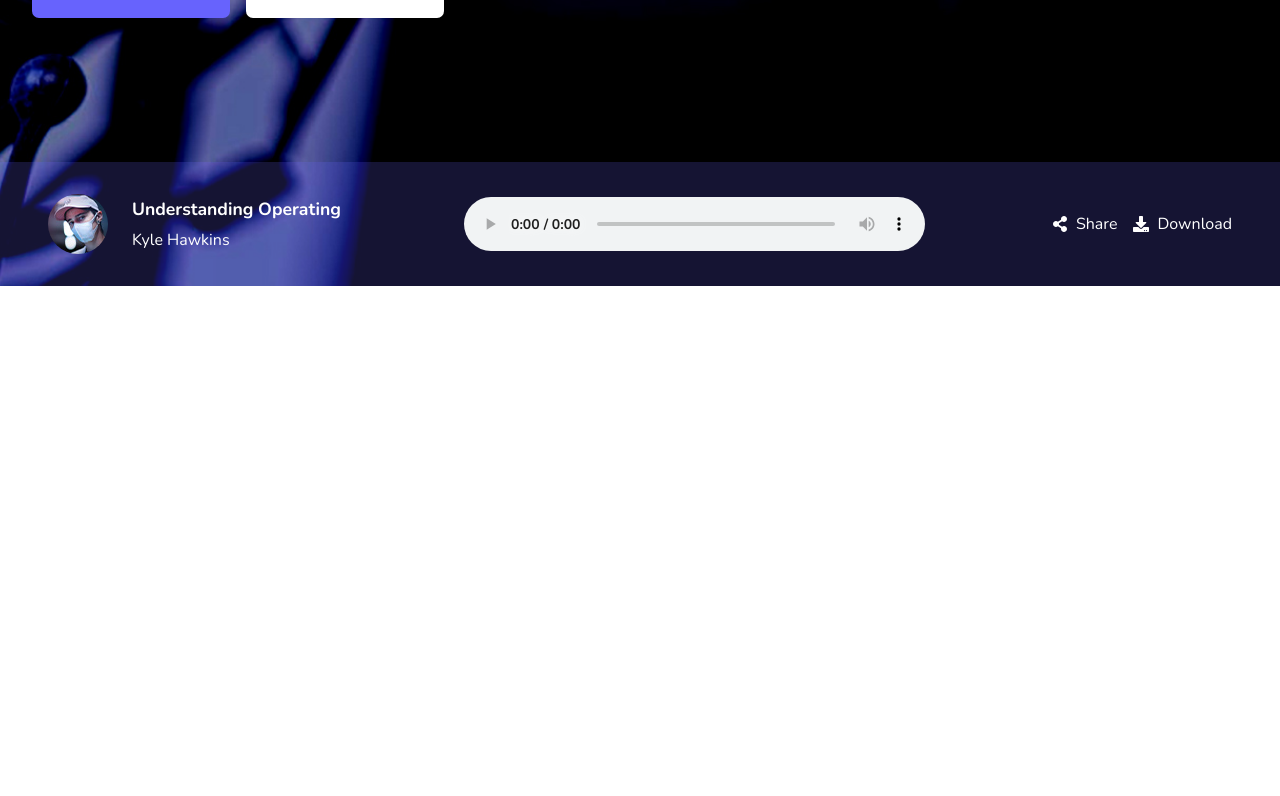
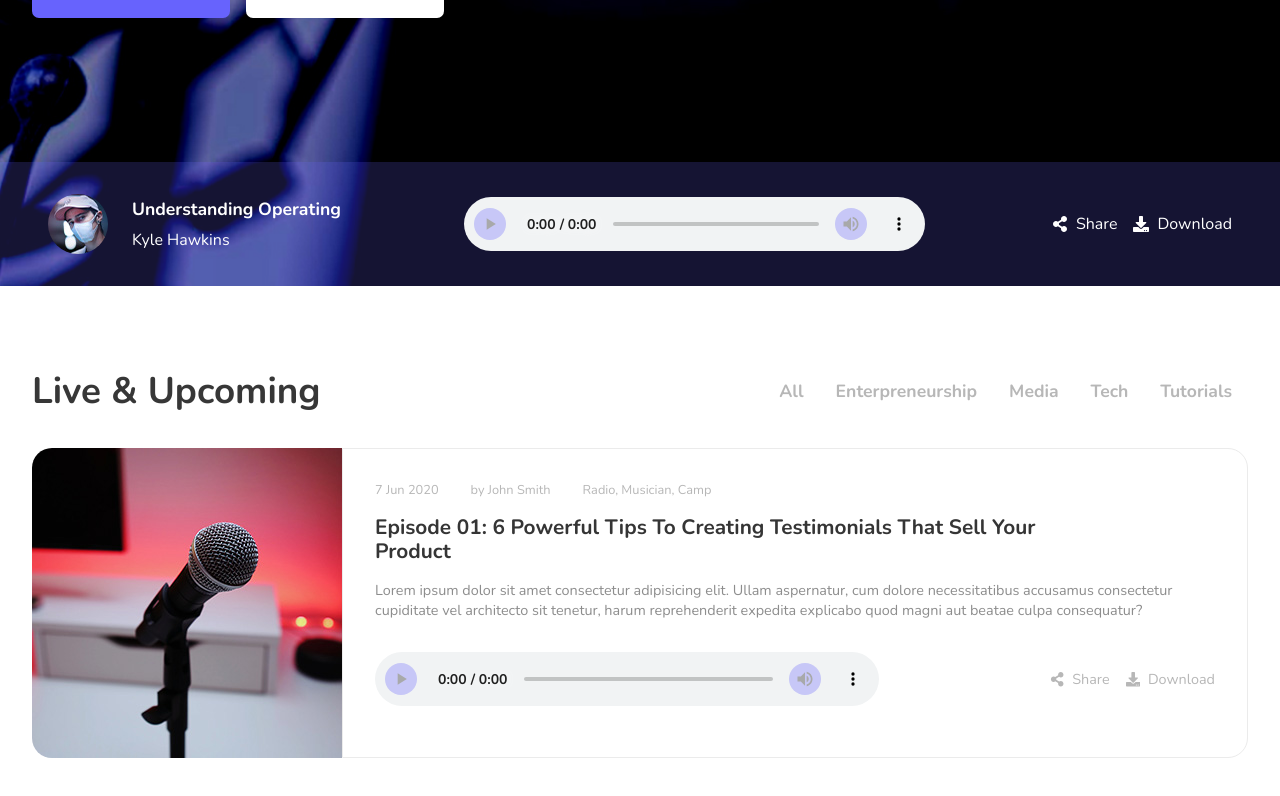
Before and after one commit to zacharymillerm/ultrapod, a React (Create React App) app: page / in a window 1280 px wide. Shown: the part 650-1446 px from the top of the page. Before the commit the page ends 936 px from the top, so only its background shows below. Built offline with nearby package versions, Linux system fonts and the light colour scheme; the HTML template or start-up script is replaced by a standard one.

Commit message:
Added podcast section

```diff
--- a/src/App.css
+++ b/src/App.css
@@ -33,9 +33,21 @@
 	width: 60%;
 }
 
+.white{
+	color: #fff;
+}
+
+.grey{
+	color: #b7b7b7;
+}
+
 @media screen and (max-width: 650px ) {
 	.audio-book{
 		width: 100%;
+	}
+
+	.header-icon{
+		color: #6763FD;
 	}
 }
 
@@ -47,12 +59,12 @@ audio::-webkit-media-controls-enclosure{
 	background-color: transparent;
 } */
 
-/* audio::-webkit-media-controls-play-button,
+audio::-webkit-media-controls-play-button,
 audio::-webkit-media-controls-mute-button{
 	background-color: #6763FD;
 	border-radius: 50%;
 	margin-right: 1rem;
-} */
+}
 
 audio::-webkit-media-controls-time-remaining-display,
 audio::-webkit-media-controls-current-time-display{
--- /dev/null
+++ b/src/components/Audio.js
@@ -0,0 +1,55 @@
+import React from "react";
+import styled from "styled-components"
+import { screens } from "../data/Screens";
+import { Link } from "react-router-dom";
+import { FaShareAlt, FaDownload } from "react-icons/fa";
+
+// Styles
+const AudioPlayer = styled.div`
+	display: flex;
+	align-items: center;
+	justify-content: space-between;
+	width: 100%;
+	@media ${screens.tabletS} {
+		flex-direction: column;
+		align-items: flex-start;
+	}
+`;
+const AudioLinks = styled.div`
+	display: flex;
+	@media ${screens.tabletS} {
+		margin-top: 2rem;
+	}
+`;
+const AudioLink = styled(Link)`
+	text-decoration: none;
+	color: #b7b7b7;
+	font-size: 90%;
+	margin-left: 1rem;
+	display: flex;
+	align-items: center;
+`;
+
+const AudioLinkName = styled.p`
+	margin-left: 0.5rem;
+`;
+
+const Audio = ({music}) => {
+	return (
+		<AudioPlayer>
+			<audio src={music} controls className='audio-book'></audio>
+			<AudioLinks>
+				<AudioLink to=''>
+					<FaShareAlt />
+					<AudioLinkName>Share</AudioLinkName>
+				</AudioLink>
+				<AudioLink to=''>
+					<FaDownload />
+					<AudioLinkName>Download</AudioLinkName>
+				</AudioLink>
+			</AudioLinks>
+		</AudioPlayer>
+	);
+};
+
+export default Audio;
--- a/src/components/Home/HeroSection.js
+++ b/src/components/Home/HeroSection.js
@@ -3,17 +3,16 @@ import styled from "styled-components";
 import Navbar from "../Navbar";
 import HeroBg from "../../img/hero/hero-bg.jpg";
 import HeroImage from "../../img/hero/hero-video.png";
-import HeroArtist from '../../img/hero/hero-track.jpg'
+import HeroArtist from "../../img/hero/hero-track.jpg";
 import { Link } from "react-router-dom";
 import { IoCalendarNumberOutline } from "react-icons/io5";
 import { FaShareAlt, FaDownload } from "react-icons/fa";
-import Music1 from '../../music-files/1.mp3'
+import Music1 from "../../music-files/1.mp3";
 import { screens } from "../../data/Screens";
 
 const HeroContainer = styled.div`
 	background-image: url(${HeroBg});
 	height: 100%;
-	/* height: 100vh; */
 	background-position: center;
 	background-size: cover;
 	color: #fff;
@@ -67,7 +66,7 @@ const LeftButtons = styled.div`
 const Button1 = styled(Link)`
 	text-decoration: none;
 	color: #fff;
-    background-color: #6763FD;
+	background-color: #6763fd;
 	border-radius: 7px;
 	font-size: 90%;
 	font-weight: 700;
@@ -76,7 +75,7 @@ const Button1 = styled(Link)`
 	width: 150px;
 	display: flex;
 	justify-content: center;
-    @media ${screens.tabletS}{
+	@media ${screens.tabletS} {
 		margin-bottom: 1rem;
 	}
 `;
@@ -118,7 +117,7 @@ const AudioContent = styled.div`
 	@media ${screens.mobileL} {
 		padding: 2rem 1rem;
 	}
-`
+`;
 const AudioContainer = styled.div`
 	display: flex;
 	flex-direction: row;
@@ -127,7 +126,7 @@ const AudioContainer = styled.div`
 		flex-direction: column;
 		align-items: flex-start;
 	}
-`
+`;
 const Artist = styled.div`
 	display: flex;
 	align-items: center;
@@ -137,7 +136,7 @@ const Artist = styled.div`
 		margin-bottom: 2rem;
 		width: 100%;
 	}
-`
+`;
 const ArtistImage = styled.img`
 	border-radius: 50%;
 	margin-right: 1.5rem;
@@ -145,16 +144,15 @@ const ArtistImage = styled.img`
 		width: 50px;
 		height: auto;
 	}
-`
-const ArtistDesc = styled.div`
-
-`
+`;
+const ArtistDesc = styled.div``;
 const DescTitle = styled.div`
 	font-weight: 700;
 	font-size: 1.1rem;
-    margin-bottom: .5rem;
-`
-const DescName = styled.div``
+	margin-bottom: 0.5rem;
+`;
+const DescName = styled.div``;
+
 const AudioPlayer = styled.div`
 	display: flex;
 	align-items: center;
@@ -164,28 +162,27 @@ const AudioPlayer = styled.div`
 		flex-direction: column;
 		align-items: flex-start;
 	}
-`
+`;
 const AudioLinks = styled.div`
 	display: flex;
 	@media ${screens.tabletS} {
 		margin-top: 2rem;
 	}
-`
+`;
 const AudioLink = styled(Link)`
 	text-decoration: none;
 	color: #fff;
 	margin-left: 1rem;
 	display: flex;
 	align-items: center;
-`
+`;
 
 const AudioLinkName = styled.p`
-    margin-left: .5rem;
-`
+	margin-left: 0.5rem;
+`;
 
 const HeroSection = ({ nav, showNav, closeNav }) => {
 	const today = new Date().toUTCString().slice(4, 16);
-	console.log(today);
 	return (
 		<div>
 			<HeroContainer>
@@ -216,10 +213,16 @@ const HeroSection = ({ nav, showNav, closeNav }) => {
 							</ArtistDesc>
 						</Artist>
 						<AudioPlayer>
-                            <audio src={Music1} controls className="audio-book"></audio>
+							<audio src={Music1} controls className='audio-book'></audio>
 							<AudioLinks>
-                                <AudioLink to=''><FaShareAlt /><AudioLinkName>Share</AudioLinkName></AudioLink>
-                                <AudioLink to=''><FaDownload /><AudioLinkName>Download</AudioLinkName></AudioLink>
+								<AudioLink to=''>
+									<FaShareAlt />
+									<AudioLinkName>Share</AudioLinkName>
+								</AudioLink>
+								<AudioLink to=''>
+									<FaDownload />
+									<AudioLinkName>Download</AudioLinkName>
+								</AudioLink>
 							</AudioLinks>
 						</AudioPlayer>
 					</AudioContainer>
--- a/src/components/Home/MainHome.js
+++ b/src/components/Home/MainHome.js
@@ -1,10 +1,10 @@
 import React from 'react'
-import HeroSection from './HeroSection'
+import Upcoming from './Upcoming'
 
 const MainHome = ({closeNav}) => {
   return (
     <div onClick={closeNav}>
-
+        <Upcoming />
     </div>
   )
 }
--- /dev/null
+++ b/src/components/Home/Upcoming.js
@@ -0,0 +1,56 @@
+import React from "react";
+import { Link } from "react-router-dom";
+import styled from "styled-components"
+import UpcomingCard from "./UpcomingCard";
+
+// Styles
+const UpcomingContainer = styled.div`
+    padding: 5rem 2rem;
+`
+const UpcomingHeader = styled.div`
+    display: flex;
+    flex-direction: row;
+    justify-content: space-between;
+    align-items: center;
+    margin-bottom: 2rem;
+`
+const HeaderText = styled.p`
+    font-size: 2.3rem;
+    font-weight: 700;
+    color: #373737;
+`
+const HeaderLinks = styled.div``
+const HeaderLink = styled(Link)`
+    font-size: 1.1rem;
+    margin: 0 1rem;
+    text-decoration: none;
+    color: #b7b7b7;
+    font-weight: 700;
+`
+const UpcomingCards = styled.div`
+
+`
+
+const Upcoming = () => {
+	return (
+		<>
+			<UpcomingContainer>
+				<UpcomingHeader>
+                    <HeaderText>Live & Upcoming</HeaderText>
+                    <HeaderLinks>
+                        <HeaderLink to='/'>All</HeaderLink>
+                        <HeaderLink to='/'>Enterpreneurship</HeaderLink>
+                        <HeaderLink to='/'>Media</HeaderLink>
+                        <HeaderLink to='/'>Tech</HeaderLink>
+                        <HeaderLink to='/'>Tutorials</HeaderLink>
+                    </HeaderLinks>
+                </UpcomingHeader>
+                <UpcomingCards>
+                    <UpcomingCard />
+                </UpcomingCards>
+			</UpcomingContainer>
+		</>
+	);
+};
+
+export default Upcoming;
--- /dev/null
+++ b/src/components/Home/UpcomingCard.js
@@ -0,0 +1,76 @@
+import React from "react";
+import { UpcomingData } from "../../data/UpcomingData";
+import Audio from "../Audio";
+import styled from "styled-components"
+
+// Styles
+const UpcomingCardContainer = styled.div`
+    display: flex;
+    /* border-radius: 4px;
+    border: 1px solid #373737; */
+`
+const CardImage = styled.img`
+    height: 100%;
+    border-top-left-radius: 20px;
+    border-bottom-left-radius: 20px;
+`
+const CardContent = styled.div`
+    padding: 2rem;
+    border: 1px solid #ebebeb;
+    border-top-right-radius: 20px;
+    border-bottom-right-radius: 20px;
+`
+const CardDetails = styled.div`
+    display: flex;
+    flex-direction: row;
+    margin-bottom: 1rem;
+`
+const CardDetail = styled.div`
+    margin-right: 2rem;
+    font-size: 80%;
+    color: #b7b7b7;
+`
+const DetailText = styled.p``
+const CardHeader = styled.p`
+    font-size: 1.3rem;
+    color: #353535;
+	font-weight: 700;
+	width: 80%;
+	line-height: 1.2;
+	margin-bottom: 1rem;
+    text-transform: capitalize;
+`
+const CardDesc = styled.p`
+    font-size: 90%;
+    margin-bottom: 2rem;
+    color: #8d8d8d;
+`
+
+const UpcomingCard = () => {
+	return (
+        UpcomingData.map((data) => (
+		<UpcomingCardContainer>
+			<CardImage src={data.image} alt={data.name} />
+				{/* <img src={data.image} alt={data.name} /> */}
+			{/* </CardImage> */}
+			<CardContent>
+				<CardDetails>
+					<CardDetail>
+						<DetailText>{data.date}</DetailText>
+					</CardDetail>
+					<CardDetail>
+						<DetailText>{data.artist}</DetailText>
+					</CardDetail>
+					<CardDetail>
+						<DetailText>{data.genre}</DetailText>
+					</CardDetail>
+				</CardDetails>
+				<CardHeader>{data.title}</CardHeader>
+                <CardDesc>{data.desc}</CardDesc>
+                <Audio music={data.music} color='grey' />
+			</CardContent>
+		</UpcomingCardContainer>
+	)));
+};
+
+export default UpcomingCard;
--- /dev/null
+++ b/src/data/UpcomingData.js
@@ -0,0 +1,21 @@
+import Image1 from '../img/podcast/podcast-1.jpg'
+import Image2 from '../img/podcast/podcast-2.jpg'
+import Image3 from '../img/podcast/podcast-3.jpg'
+import Image4 from '../img/podcast/podcast-4.jpg'
+import Music1 from '../music-files/2.mp3'
+import Music2 from '../music-files/3.mp3'
+import Music3 from '../music-files/4.mp3'
+import Music4 from '../music-files/5.mp3'
+
+export const UpcomingData = [
+    {
+        date: '7 Jun 2020',
+        artist: 'by John Smith',
+        genre: 'Radio, Musician, Camp',
+        title: 'Episode 01: 6 Powerful tips to creating testimonials that sell your product',
+        desc: 'Lorem ipsum dolor sit amet consectetur adipisicing elit. Ullam aspernatur, cum dolore necessitatibus accusamus consectetur cupiditate vel architecto sit tenetur, harum reprehenderit expedita explicabo quod magni aut beatae culpa consequatur?',
+        image: Image1,
+        name: '01',
+        music: Music1
+    },
+]
```
Lines whose indentation alone changed are shown as unchanged.
